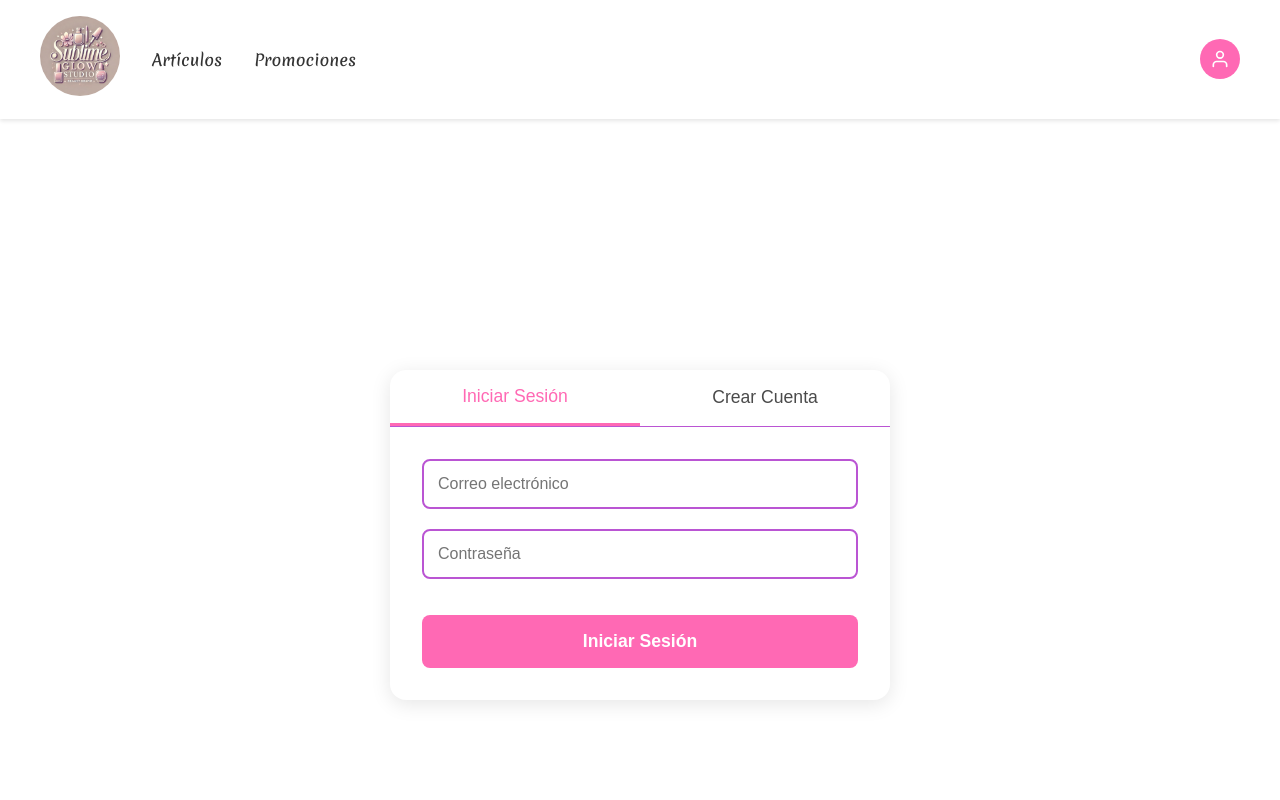
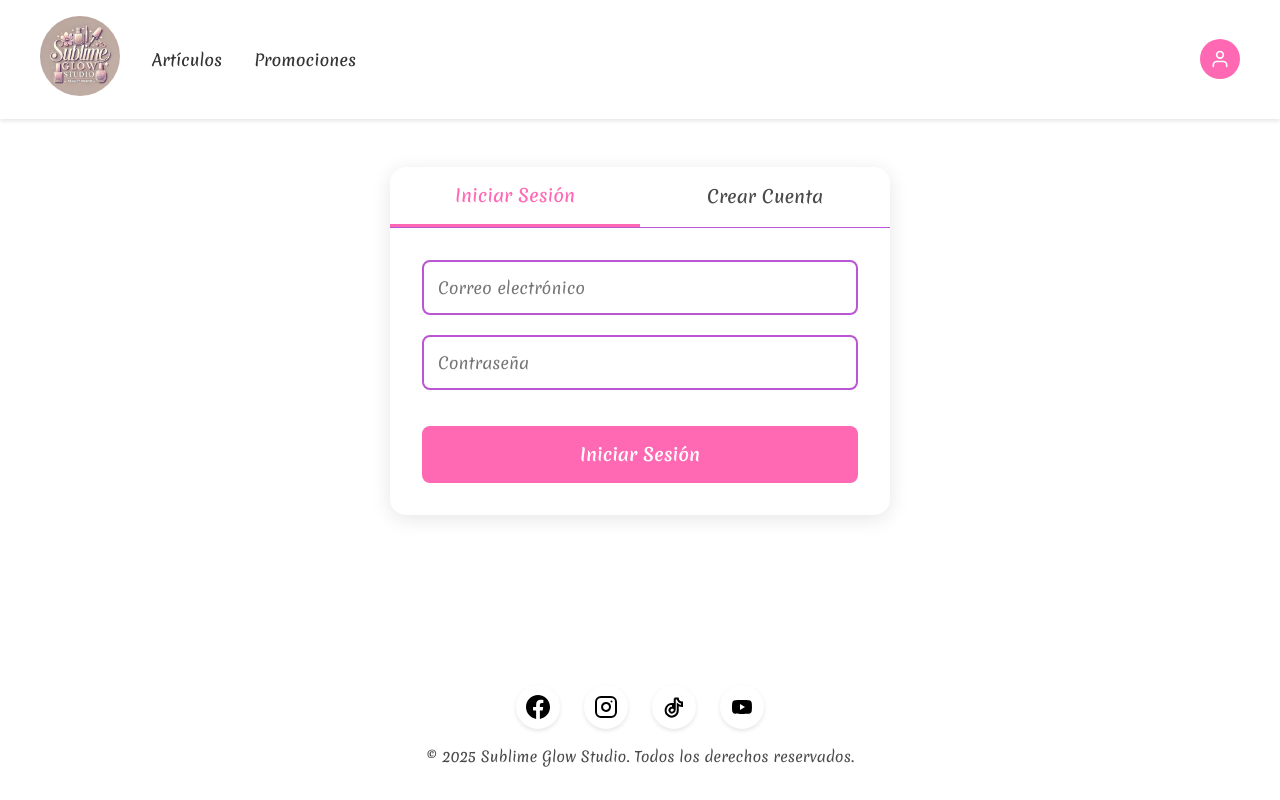
Before and after one commit to jososav/sublime-glow-studio-web, a Next.js app: page /signin in a window 1280 px wide. Shown: the top 800 px of the page. Built offline with nearby package versions, Linux system fonts and the light colour scheme; no server answers.

Commit message:
fix styles

```diff
--- a/containers/ProfileIcon/profileIcon.module.css
+++ b/containers/ProfileIcon/profileIcon.module.css
@@ -54,6 +54,11 @@
   cursor: pointer;
   border-radius: 8px;
   transition: all 0.2s ease;
+  font-family: "Merienda", cursive;
+}
+
+.dropdownItem span {
+  font-family: "Merienda", cursive;
 }
 
 .dropdownItem:hover {
--- a/styles/Signin.module.css
+++ b/styles/Signin.module.css
@@ -1,8 +1,4 @@
 .authContainer {
-  min-height: 100vh;
-  display: flex;
-  align-items: center;
-  justify-content: center;
   padding: 2rem;
   background: var(--background-light);
 }
@@ -10,6 +6,7 @@
 .authCard {
   width: 100%;
   max-width: 500px;
+  margin: 0 auto;
   background: white;
   border-radius: 16px;
   box-shadow: 0 4px 20px rgba(0, 0, 0, 0.1);
--- a/styles/global.css
+++ b/styles/global.css
@@ -14,16 +14,30 @@
   --background-alt: #f7f8fa;
   --error: #dc2626;
   --success: #38a169;
+  --font-family: "Merienda", cursive;
 }
 
 html,
 body {
   padding: 0;
   margin: 0;
-  font-family: "Merienda", cursive;
+  font-family: var(--font-family);
   background-color: var(--background);
   color: var(--text);
   line-height: 1.6;
+}
+
+/* Apply Merienda font to all text elements */
+* {
+  box-sizing: border-box;
+  font-family: var(--font-family);
+}
+
+button,
+input,
+select,
+textarea {
+  font-family: var(--font-family);
 }
 
 .app-container {
@@ -52,10 +66,6 @@ a:hover {
 
 p {
   margin: 0 0 1rem 0;
-}
-
-* {
-  box-sizing: border-box;
 }
 
 img {
@@ -106,3 +116,21 @@ h6 {
 .react-datepicker__input-container {
   width: 100%;
 }
+
+/* Force Merienda font on all text elements */
+span,
+p,
+h1,
+h2,
+h3,
+h4,
+h5,
+h6,
+button,
+input,
+select,
+textarea,
+label,
+a {
+  font-family: var(--font-family) !important;
+}
```
